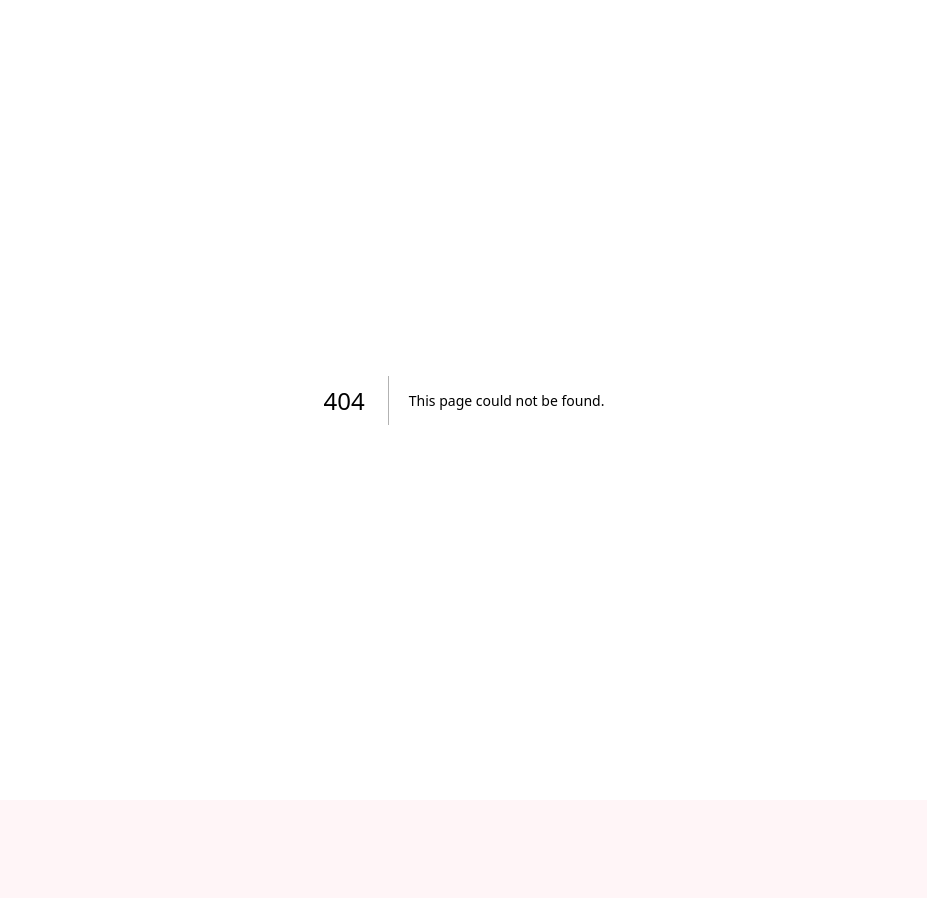
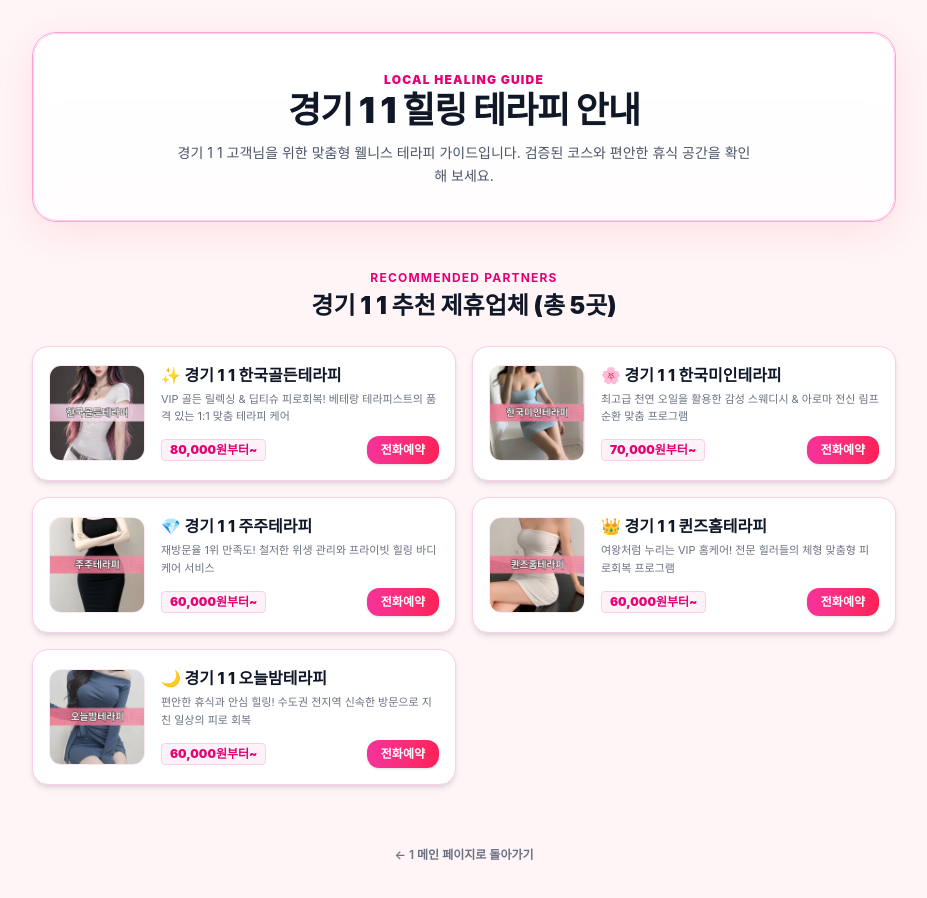
Before and after one commit to gunma1004/momentrest, a Next.js app: page /1/1/1 in a window 1280 px wide. Before the commit this address had no page. Shown: the top 898 px of the page, without its empty margins (176-1103 px from the left). Before the commit the page ends 800 px from the top, so only its background shows below. Built offline with nearby package versions, Linux system fonts and the light colour scheme.

Commit message:
최종수정3

```diff
--- /dev/null
+++ b/app/[region]/[district]/[dong]/page.tsx
@@ -0,0 +1,185 @@
+import type { Metadata } from "next";
+import Link from "next/link";
+
+interface PageProps {
+  params: Promise<{
+    region: string;
+    district: string;
+    dong: string;
+  }>;
+  searchParams: Promise<{
+    [key: string]: string | string[] | undefined;
+  }>;
+}
+
+export async function generateMetadata({ params }: PageProps): Promise<Metadata> {
+  try {
+    const resolvedParams = await params;
+    const region = resolvedParams?.region || "";
+    const district = resolvedParams?.district ? decodeURIComponent(resolvedParams.district) : "";
+    const dong = resolvedParams?.dong ? decodeURIComponent(resolvedParams.dong) : "";
+
+    const regionName = region === "seoul" ? "서울" : region === "incheon" ? "인천" : "경기";
+    const simpleLocation = dong ? `${district} ${dong}` : district;
+
+    const title = `${regionName} ${simpleLocation} 프리미엄 힐링 테라피 & 홈케어 - 모먼트레스트`;
+    const description = `${regionName} ${simpleLocation} 프라이빗 힐링 테라피 안내. 편안하고 신속한 방문 서비스를 모먼트레스트에서 확인하세요.`;
+
+    return {
+      title,
+      description,
+      alternates: {
+        canonical: `https://momentrest.netlify.app/${region}/${encodeURIComponent(district)}/${encodeURIComponent(dong)}`,
+      },
+      openGraph: {
+        title,
+        description,
+        url: `https://momentrest.netlify.app/${region}/${encodeURIComponent(district)}/${encodeURIComponent(dong)}`,
+        siteName: "모먼트레스트(MomentRest)",
+        locale: "ko_KR",
+        type: "website",
+      },
+    };
+  } catch (e) {
+    return {
+      title: "모먼트레스트 - 프리미엄 힐링 테라피",
+      description: "맞춤형 방문 홈케어 서비스",
+    };
+  }
+}
+
+export async function generateStaticParams() {
+  return [];
+}
+
+export default async function RegionalDongDetailPage({ params }: PageProps) {
+  const resolvedParams = await params;
+
+  const region = resolvedParams?.region || "seoul";
+  const district = resolvedParams?.district ? decodeURIComponent(resolvedParams.district) : "";
+  const dong = resolvedParams?.dong ? decodeURIComponent(resolvedParams.dong) : "";
+
+  const regionName = region === "seoul" ? "서울" : region === "incheon" ? "인천" : "경기";
+  const fullTitle = `${regionName} ${district} ${dong}`;
+
+  const localShops = [
+    {
+      id: 1,
+      slug: "golden-therapy",
+      name: `✨ ${fullTitle} 한국골든테라피`,
+      desc: "VIP 골든 릴렉싱 & 딥티슈 피로회복! 베테랑 테라피스트의 품격 있는 1:1 맞춤 테라피 케어",
+      phone: "0507-1280-3361",
+      price: "80,000원부터~",
+      image: "/shop1.jpg"
+    },
+    {
+      id: 2,
+      slug: "miin-therapy",
+      name: `🌸 ${fullTitle} 한국미인테라피`,
+      desc: "최고급 천연 오일을 활용한 감성 스웨디시 & 아로마 전신 림프 순환 맞춤 프로그램",
+      phone: "0507-1280-3303",
+      price: "70,000원부터~",
+      image: "/shop2.jpg"
+    },
+    {
+      id: 3,
+      slug: "juju-therapy",
+      name: `💎 ${fullTitle} 주주테라피`,
+      desc: "재방문율 1위 만족도! 철저한 위생 관리와 프라이빗 힐링 바디케어 서비스",
+      phone: "0507-1280-3193",
+      price: "60,000원부터~",
+      image: "/shop3.jpg"
+    },
+    {
+      id: 4,
+      slug: "queens-home-therapy",
+      name: `👑 ${fullTitle} 퀸즈홈테라피`,
+      desc: "여왕처럼 누리는 VIP 홈케어! 전문 힐러들의 체형 맞춤형 피로회복 프로그램",
+      phone: "0507-1280-3334",
+      price: "60,000원부터~",
+      image: "/shop4.jpg"
+    },
+    {
+      id: 5,
+      slug: "night-therapy",
+      name: `🌙 ${fullTitle} 오늘밤테라피`,
+      desc: "편안한 휴식과 안심 힐링! 수도권 전지역 신속한 방문으로 지친 일상의 피로 회복",
+      phone: "0507-1280-3223",
+      price: "60,000원부터~",
+      image: "/shop5.jpg"
+    }
+  ];
+
+  return (
+    <div className="bg-[#fff5f7] text-[#2f3542] min-h-screen flex flex-col font-sans selection:bg-pink-400 selection:text-white pb-24">
+      <main className="max-w-4xl mx-auto px-4 py-8 w-full flex-1 space-y-12">
+
+        <section className="relative rounded-3xl overflow-hidden border border-pink-300 shadow-[0_10px_40px_rgba(255,107,129,0.15)] bg-gradient-to-b from-white to-[#fff0f3]">
+          <div className="p-8 text-center space-y-3 bg-white/85 backdrop-blur-md rounded-3xl border border-pink-200">
+            <span className="text-pink-600 text-xs font-black tracking-widest uppercase mb-1">
+              LOCAL HEALING GUIDE
+            </span>
+            <h1 className="text-2xl md:text-4xl font-black text-gray-900 tracking-tight">
+              {fullTitle} 힐링 테라피 안내
+            </h1>
+            <p className="text-xs md:text-sm text-gray-600 max-w-xl mx-auto leading-relaxed">
+              {fullTitle} 고객님을 위한 맞춤형 웰니스 테라피 가이드입니다. 검증된 코스와 편안한 휴식 공간을 확인해 보세요.
+            </p>
+          </div>
+        </section>
+
+        <section className="space-y-6">
+          <div className="text-center">
+            <p className="text-xs text-pink-600 font-bold tracking-widest uppercase">RECOMMENDED PARTNERS</p>
+            <h2 className="text-xl md:text-2xl font-black text-gray-900 mt-1">
+              {fullTitle} 추천 제휴업체 (총 5곳)
+            </h2>
+          </div>
+
+          <div className="grid grid-cols-1 md:grid-cols-2 gap-4">
+            {localShops.map((lShop) => (
+              <div key={lShop.id} className="bg-white border border-pink-200 hover:border-pink-400 rounded-2xl p-4 flex gap-4 items-center shadow-md transition-all group relative">
+                {/* 🌟 동 페이지에서 SHOP 경로를 거쳐 샵 상세 페이지로 이동 */}
+                <Link
+                  href={`/${region}/${encodeURIComponent(district)}/${encodeURIComponent(dong)}/SHOP/${lShop.slug}`}
+                  className="absolute inset-0 z-10"
+                  aria-label={`${lShop.name} 상세페이지 보기`}
+                />
+
+                <img
+                  src={lShop.image}
+                  alt={lShop.name}
+                  className="w-20 h-20 md:w-24 md:h-24 rounded-xl object-cover border border-pink-100 group-hover:scale-105 transition-transform"
+                />
+                <div className="flex-1 min-w-0">
+                  <h3 className="font-extrabold text-sm md:text-base text-gray-900 truncate group-hover:text-pink-600 transition-colors">
+                    {lShop.name}
+                  </h3>
+                  <p className="text-[11px] text-gray-500 mt-1 line-clamp-2 leading-relaxed">
+                    {lShop.desc}
+                  </p>
+                  <div className="mt-2.5 flex items-center justify-between">
+                    <span className="text-xs font-black text-pink-600 bg-pink-50 px-2 py-0.5 rounded border border-pink-200">{lShop.price}</span>
+                    <a
+                      href={`tel:${lShop.phone}`}
+                      className="bg-gradient-to-r from-pink-500 to-rose-500 hover:from-pink-600 hover:to-rose-600 text-white font-black text-xs px-3.5 py-1.5 rounded-xl shadow transition-all transform active:scale-95 relative z-20"
+                    >
+                      전화예약
+                    </a>
+                  </div>
+                </div>
+              </div>
+            ))}
+          </div>
+        </section>
+
+        <div className="text-center pt-2">
+          <Link href={`/${region}/${encodeURIComponent(district)}`} className="text-xs text-gray-500 hover:text-pink-600 transition-colors font-semibold">
+            ← {district} 메인 페이지로 돌아가기
+          </Link>
+        </div>
+
+      </main>
+    </div>
+  );
+}
```
